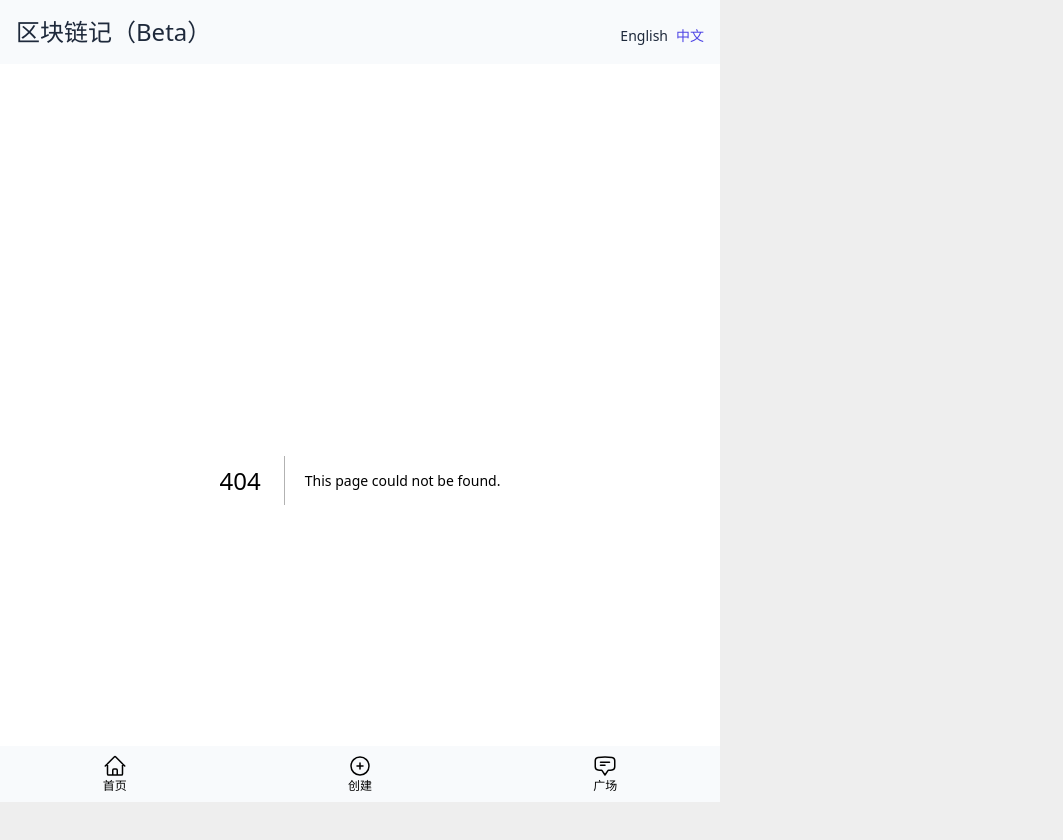
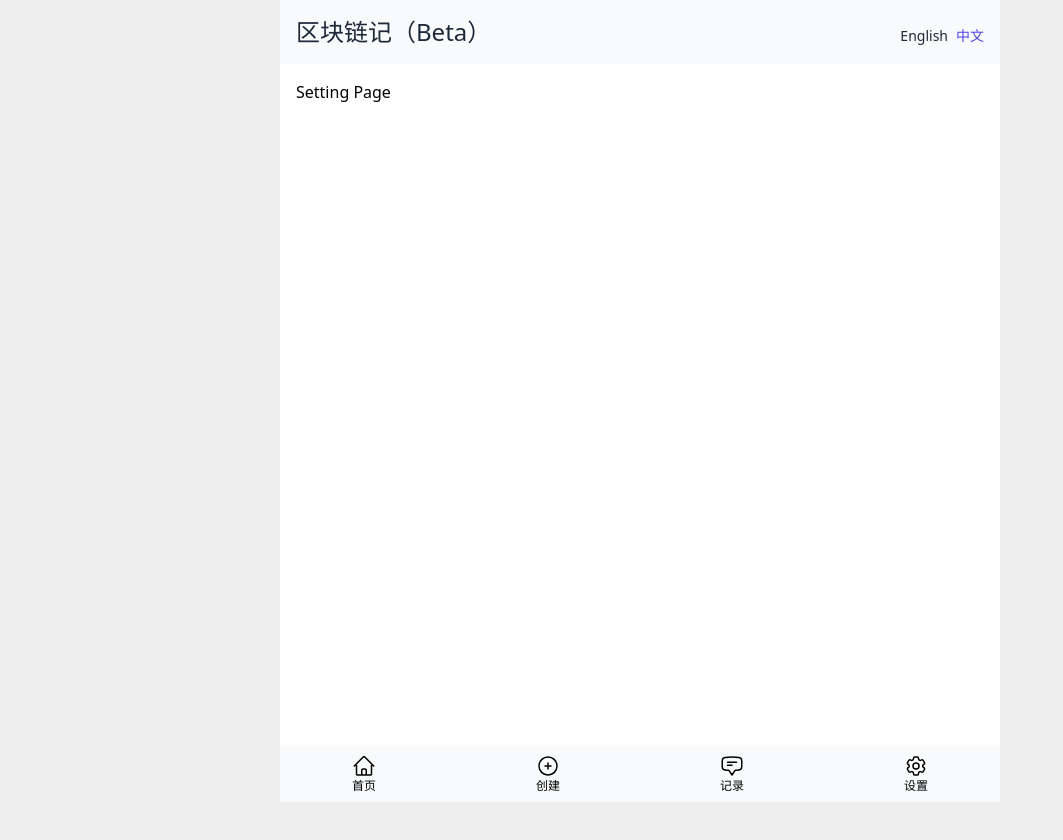
Before and after one commit to 0x74616e67/recordonchain-interface, a Next.js app: page /setting in a window 1280 px wide. Before the commit this address had no page. Shown: the top 840 px of the page, without its empty margins (0-1063 px from the left). After the commit the page ends 802 px from the top, so only its background shows below. Built offline with nearby package versions, Linux system fonts and the light colour scheme.

Commit message:
update footer, and setting

```diff
--- a/src/components/Layout/Footer.js
+++ b/src/components/Layout/Footer.js
@@ -3,8 +3,10 @@
 import { useTranslations } from "use-intl";
 
 function Footer({}) {
+  const t = useTranslations("Footer");
+
   return (
-    <footer className="grid grid-cols-3 gap-4 text-center bg-[#F8FAFC] py-2">
+    <footer className="grid grid-cols-4 gap-4 text-center bg-[#F8FAFC] py-2">
       <Link href="/">
         <div className="flex flex-col items-center justify-center">
           <svg
@@ -21,7 +23,7 @@
               d="m2.25 12 8.954-8.955c.44-.439 1.152-.439 1.591 0L21.75 12M4.5 9.75v10.125c0 .621.504 1.125 1.125 1.125H9.75v-4.875c0-.621.504-1.125 1.125-1.125h2.25c.621 0 1.125.504 1.125 1.125V21h4.125c.621 0 1.125-.504 1.125-1.125V9.75M8.25 21h8.25"
             />
           </svg>
-          <span className="text-xs">首页</span>
+          <span className="text-xs">{t("home")}</span>
         </div>
       </Link>
       <Link href="/record">
@@ -40,7 +42,7 @@
               d="M12 9v6m3-3H9m12 0a9 9 0 1 1-18 0 9 9 0 0 1 18 0Z"
             />
           </svg>
-          <span className="text-xs">创建</span>
+          <span className="text-xs">{t("create")}</span>
         </div>
       </Link>
       <Link href="/records">
@@ -59,7 +61,32 @@
               d="M7.5 8.25h9m-9 3H12m-9.75 1.51c0 1.6 1.123 2.994 2.707 3.227 1.129.166 2.27.293 3.423.379.35.026.67.21.865.501L12 21l2.755-4.133a1.14 1.14 0 0 1 .865-.501 48.172 48.172 0 0 0 3.423-.379c1.584-.233 2.707-1.626 2.707-3.228V6.741c0-1.602-1.123-2.995-2.707-3.228A48.394 48.394 0 0 0 12 3c-2.392 0-4.744.175-7.043.513C3.373 3.746 2.25 5.14 2.25 6.741v6.018Z"
             />
           </svg>
-          <span className="text-xs">广场</span>
+          <span className="text-xs">{t("records")}</span>
+        </div>
+      </Link>
+      <Link href="/setting">
+        <div className="flex flex-col items-center justify-center">
+          <svg
+            xmlns="http://www.w3.org/2000/svg"
+            fill="none"
+            viewBox="0 0 24 24"
+            strokeWidth={1.5}
+            stroke="currentColor"
+            className="size-6"
+          >
+            <path
+              strokeLinecap="round"
+              strokeLinejoin="round"
+              d="M9.594 3.94c.09-.542.56-.94 1.11-.94h2.593c.55 0 1.02.398 1.11.94l.213 1.281c.063.374.313.686.645.87.074.04.147.083.22.127.325.196.72.257 1.075.124l1.217-.456a1.125 1.125 0 0 1 1.37.49l1.296 2.247a1.125 1.125 0 0 1-.26 1.431l-1.003.827c-.293.241-.438.613-.43.992a7.723 7.723 0 0 1 0 .255c-.008.378.137.75.43.991l1.004.827c.424.35.534.955.26 1.43l-1.298 2.247a1.125 1.125 0 0 1-1.369.491l-1.217-.456c-.355-.133-.75-.072-1.076.124a6.47 6.47 0 0 1-.22.128c-.331.183-.581.495-.644.869l-.213 1.281c-.09.543-.56.94-1.11.94h-2.594c-.55 0-1.019-.398-1.11-.94l-.213-1.281c-.062-.374-.312-.686-.644-.87a6.52 6.52 0 0 1-.22-.127c-.325-.196-.72-.257-1.076-.124l-1.217.456a1.125 1.125 0 0 1-1.369-.49l-1.297-2.247a1.125 1.125 0 0 1 .26-1.431l1.004-.827c.292-.24.437-.613.43-.991a6.932 6.932 0 0 1 0-.255c.007-.38-.138-.751-.43-.992l-1.004-.827a1.125 1.125 0 0 1-.26-1.43l1.297-2.247a1.125 1.125 0 0 1 1.37-.491l1.216.456c.356.133.751.072 1.076-.124.072-.044.146-.086.22-.128.332-.183.582-.495.644-.869l.214-1.28Z"
+            />
+            <path
+              strokeLinecap="round"
+              strokeLinejoin="round"
+              d="M15 12a3 3 0 1 1-6 0 3 3 0 0 1 6 0Z"
+            />
+          </svg>
+
+          <span className="text-xs">{t("setting")}</span>
         </div>
       </Link>
     </footer>
--- a/src/locales/en.js
+++ b/src/locales/en.js
@@ -3,6 +3,12 @@
     title: "Qu Kuai Lian Ji (Beta)",
     description:
       "Qu Kuai Lian Ji, a platform based on blockchain technology, allows you to record your precious thoughts permanently.",
+  },
+  Footer: {
+    home: "Home",
+    create: "Create",
+    records: "Records",
+    setting: "Setting",
   },
   Home: {
     meta: {
@@ -63,6 +69,11 @@
     },
     code: {
       label: "Enter confirmation code",
+      placeholder: {
+        conflux: "Format such as C12345678",
+        ethereum: "Format such as E12345678",
+        confluxevmtestnet: "",
+      },
       error: {
         empty: "Verification code cannot be empty",
         invalid: "Verification code is invalid or is verified",
--- a/src/locales/zh.js
+++ b/src/locales/zh.js
@@ -3,6 +3,12 @@
     title: "区块链记（Beta）",
     description:
       "区块链记，一个依托于区块链技术的平台，让您可以将珍贵的想法永久记录下来。",
+  },
+  Footer: {
+    home: "首页",
+    create: "创建",
+    records: "记录",
+    setting: "设置",
   },
   Home: {
     meta: {
@@ -63,6 +69,11 @@
     },
     code: {
       label: "输入验证码",
+      placeholder: {
+        conflux: "格式如 C12345678",
+        ethereum: "格式如 E12345678",
+        confluxevmtestnet: "",
+      },
       error: {
         empty: "验证码不能为空",
         invalid: "验证码不存在或已经使用过",
--- a/src/pages/record/index.js
+++ b/src/pages/record/index.js
@@ -64,7 +64,7 @@
     setLoading(true);
 
     try {
-      const resp = await send({ chain, message, code });
+      const resp = await send({ chain, message, code: code.trim() });
 
       if (resp.code === 0) {
         txStore.add(resp.data);
@@ -188,6 +188,7 @@
                 className="block w-full rounded-md border-0 py-1.5 text-gray-900 shadow-sm ring-1 ring-inset ring-gray-300 placeholder:text-gray-400 focus:ring-2 focus:ring-inset focus:ring-indigo-600 sm:max-w-xs sm:text-sm sm:leading-6"
                 onChange={handleCodeChange}
                 value={code}
+                placeholder={t(`code.placeholder.${chain}`)}
               />
             </div>
             {errorCodeKey && (
--- /dev/null
+++ b/src/pages/setting/index.js
@@ -0,0 +1,9 @@
+import { memo } from "react";
+import Link from "next/link";
+import { useTranslations } from "use-intl";
+
+function Setting({}) {
+  return <div>Setting Page</div>;
+}
+
+export default memo(Setting);
```
